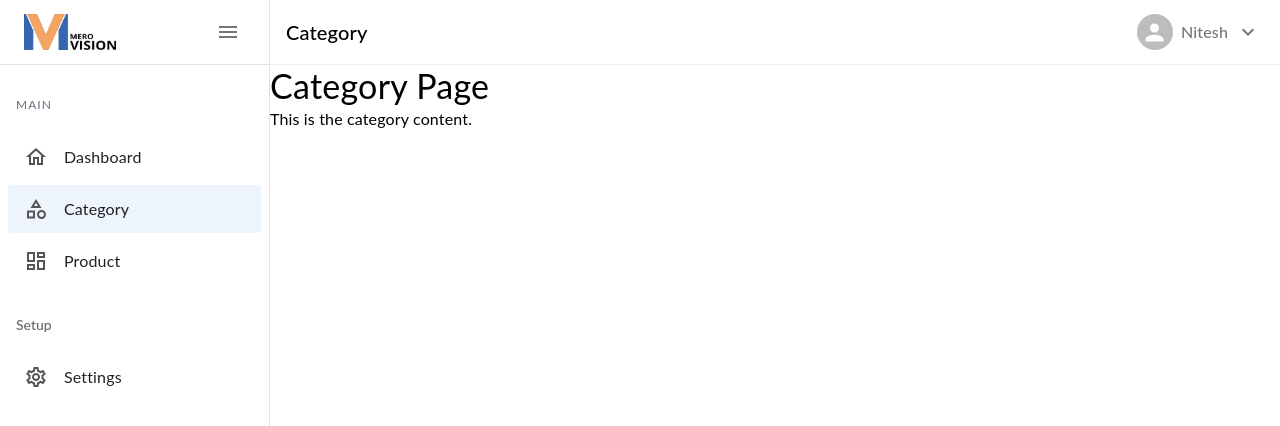
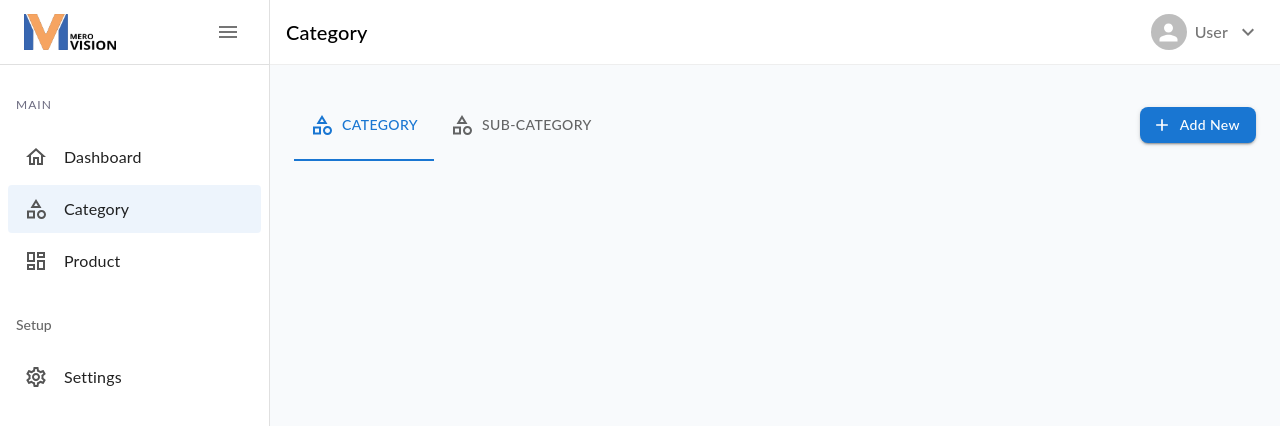
Before and after one commit to NiteshHamal/skfurniture, a React (Vite) app: page /category in a window 1280 px wide. Shown: the top 426 px of the page. Built offline with nearby package versions, Linux system fonts and the light colour scheme.

Commit message:
created a custom table

```diff
--- /dev/null
+++ b/src/components/CustomTable.jsx
@@ -0,0 +1,33 @@
+import { Paper, Table, TableBody, TableCell, TableContainer, TableHead, TableRow } from '@mui/material'
+import React from 'react'
+
+function CustomTable({columns, rows}) {
+    return (
+        <>
+            <TableContainer component={Paper}>
+                <Table>
+                    <TableHead>
+                        <TableRow>
+                            {columns.map((col) => (
+                                <TableCell key={col.key}>{col.label}</TableCell>
+                            ))}
+                        </TableRow>
+                    </TableHead>
+                    <TableBody>
+                        {rows.map((row, index) => (
+                            <TableRow key={index}>
+                                {columns.map((col) => (
+                                    <TableCell key={col.key}>
+                                        {row[col.key]}
+                                    </TableCell>
+                                ))}
+                            </TableRow>
+                        ))}
+                    </TableBody>
+                </Table>
+            </TableContainer>
+        </>
+    )
+}
+
+export default CustomTable
--- a/src/components/Navbar.jsx
+++ b/src/components/Navbar.jsx
@@ -1,6 +1,6 @@
 import { KeyboardArrowDown } from '@mui/icons-material';
 import { Avatar, Box, IconButton, Menu, MenuItem, Typography } from '@mui/material'
-import React, { useState } from 'react'
+import React, { useEffect, useState } from 'react'
 import { Link, useLocation } from 'react-router-dom';
 
 
@@ -9,6 +9,15 @@ function Navbar() {
     const location = useLocation();
     const [anchorEl, setAnchorEl] = useState(null);
     const open = Boolean(anchorEl);
+
+    const [user, setUser]= useState(null)
+
+    useEffect(() => {
+        const storedUser = localStorage.getItem('user')
+        if (storedUser) {
+            setUser(JSON.parse(storedUser))
+        }
+    }, [])
 
     const handleOpen = (event) => {
         setAnchorEl(event.currentTarget);
@@ -55,8 +64,9 @@ function Navbar() {
                                 '&:hover': { bgcolor: 'rgba(0,0,0,0.04)' }
                             }}>
                             <Avatar sx={{ width: 36, height: 36 }}>
+                                {user?.name?.charAt(0)?.toUpperCase()}
                             </Avatar>
-                            <Typography variant="body1" sx={{ fontWeight: 500 }}>Nitesh</Typography>
+                            <Typography variant="body1" sx={{ fontWeight: 500 }}>{user?.name||'User'}</Typography>
                             <KeyboardArrowDown></KeyboardArrowDown>
                         </IconButton>
 
@@ -68,7 +78,10 @@ function Navbar() {
                             transformOrigin={{ vertical: "top", horizontal: "right" }}
                         >
                             <MenuItem onClick={handleClose}>Edit Profile</MenuItem>
-                            <MenuItem onClick={handleClose} component={Link} to="/login" selected={location.pathname === '/login'}>Logout</MenuItem>
+                            <MenuItem onClick={()=> {
+                                localStorage.clear()
+                                window.location.href='/login'
+                            }}>Logout</MenuItem>
                         </Menu>
                     </Box>
 
--- a/src/components/login/LoginForm.jsx
+++ b/src/components/login/LoginForm.jsx
@@ -23,9 +23,10 @@ function LoginForm() {
                 password,
             })
 
-            const { token, user} = response.data
+            const { token, user} = response.data.data
 
             localStorage.setItem('token', token)
+            localStorage.setItem('user', JSON.stringify(user))
 
             console.log('logged in user:', user)
 
--- a/src/pages/category/Category.jsx
+++ b/src/pages/category/Category.jsx
@@ -1,11 +1,64 @@
-import { Typography } from '@mui/material'
-import React from 'react'
+import { Add, CategoryOutlined } from '@mui/icons-material'
+import { Box, Button, Tab, Tabs, Typography } from '@mui/material'
+import React, { useState } from 'react'
+import CustomTable from '../../components/CustomTable'
+
+function CustomTabPanel({ children, value, index }) {
+  return value === index && (
+    <Box sx={{ p: 2 }}>
+      <Typography>{children}</Typography>
+    </Box>
+  )
+}
 
 function Category() {
+  const [value, setValue] = useState(0)
+
+  const handleChange = (event, newValue) => {
+    setValue(newValue)
+  }
+
   return (
     <>
-      <Typography variant="h4">Category Page</Typography>
-      <Typography>This is the category content.</Typography>
+      <Box sx={{
+        bgcolor: '#f8fafc',
+        minHeight: '100vh',
+        p: { xs: 1.5, sm: 3 }
+      }}>
+
+        <Box sx={{
+          display: 'flex',
+          alignItems: 'center',
+          justifyContent: 'space-between'
+
+        }}>
+          <Tabs value={value} onChange={handleChange}>
+            <Tab label="Category" icon={<CategoryOutlined />} iconPosition='start' />
+            <Tab label="Sub-Category" icon={<CategoryOutlined />} iconPosition='start' />
+          </Tabs>
+
+          <Button
+            variant="contained"
+            startIcon={<Add />}
+            sx={{
+              textTransform: 'none',
+              borderRadius: 2,
+            }}
+          >
+            Add New
+          </Button>
+        </Box>
+
+        <CustomTabPanel value={value} index={0}>
+          {/* <CustomTable /> */}
+        </CustomTabPanel>
+
+        <CustomTabPanel value={value} index={1}>
+          Sub-Category Content
+        </CustomTabPanel>
+      </Box>
+
+
     </>
   )
 }
```
Also changed, not shown: src/services/api.js (line endings or trailing spaces).
